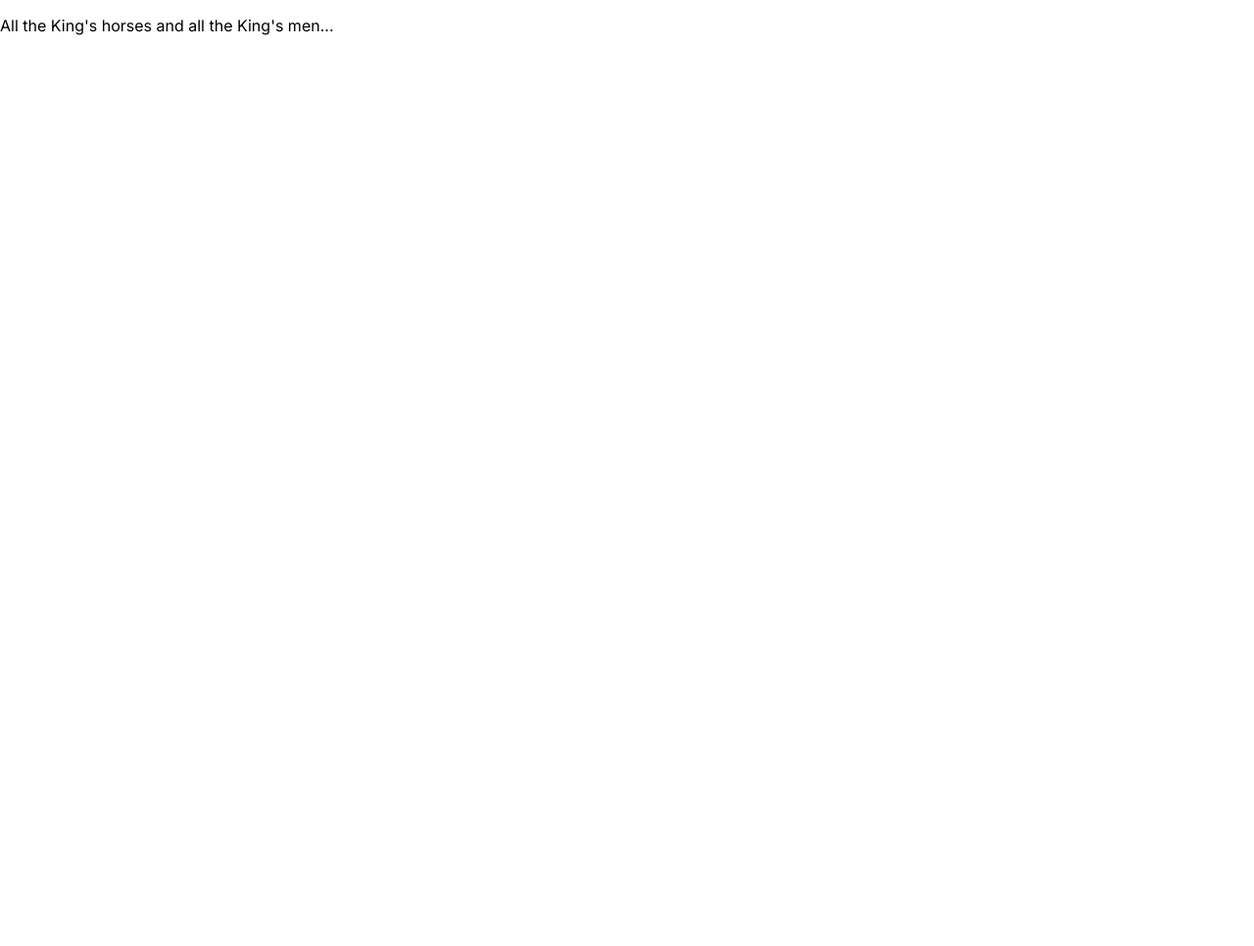
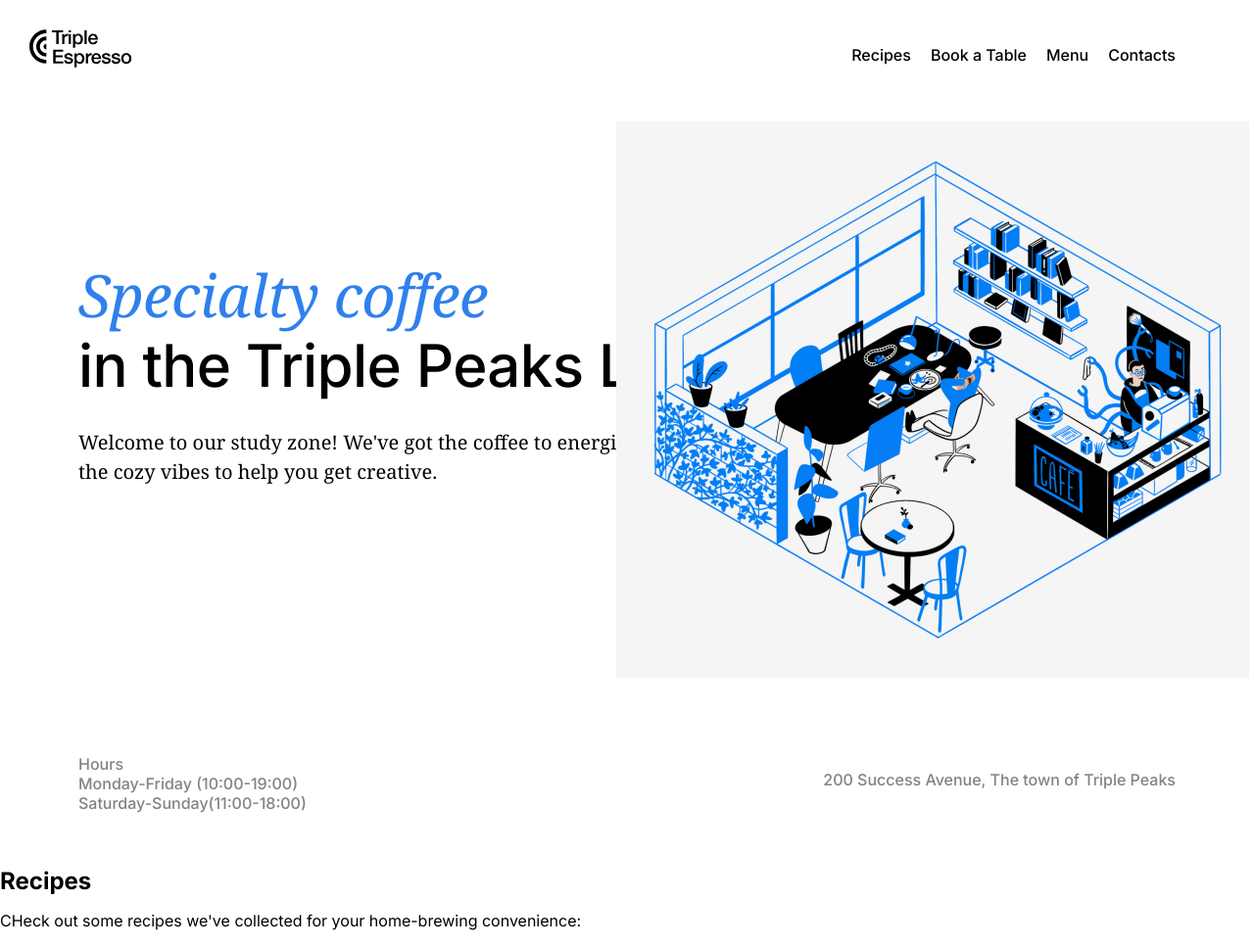
Before and after one commit to alvarochini/se_project_coffeeshop, a plain HTML site: page index.html in a window 1280 px wide. Shown: the whole page at 98% size. Before the commit the page ends 800 px from the top, so only its background shows below. Drawn offline with Linux system fonts and the light colour scheme.

Commit message:
header first stage

```diff
--- a/index.html
+++ b/index.html
@@ -15,13 +15,43 @@
   <link rel="preconnect" href="https://fonts.gstatic.com" crossorigin>
   <link href="https://fonts.googleapis.com/css2?family=Inter:wght@400;500;700&family=Noto+Serif:ital@0;1&display=swap" rel="stylesheet">
 </head>
-<body>
+<body class="background-header" url="(images/background_header.svg)">
 <div class="page">
   <header class="header">
-    <p>All the King's horses and all the King's men...</p>
+    <nav class="nav">
+      <img
+       src="images/logo_coffeeshop_dark.svg"
+       alt="Triple Peaks Logo"
+       Class="nav__logo">
+       <ul class="nav__links">
+        <li><a href="" class="nav__link">Recipes</a></li>
+        <li><a href="" class="nav__link">Book a Table </a></li>
+        <li><a href="" class="nav__link">Menu</a></li>
+        <li><a href="" class="nav__link">Contacts</a></li>
+       </ul>
+    </nav>
+    <h1 class="header__title">
+      <span class="header__span-accent">Specialty coffee</span>
+       in the Triple Peaks Library
+    </h1>
+    <p class="header__description">Welcome to our study zone! We've got the coffee to energize you and the cozy vibes to help you get creative.</p>
+<img src="images/inside_coffee_shop.png"
+     alt="Your Special Place"
+     class="header__image">
+     <div class="header__footer">
+      <div>
+        <p class="header__paragraph">Hours</p>
+        <p class="header__paragraph">Monday-Friday (10:00-19:00)</p>
+        <p class="header__paragraph">Saturday-Sunday(11:00-18:00)</p>
+      </div>
+          <p class="header__info">200 Success Avenue, The town of Triple Peaks</p>
+    </div>
   </header>
   <main class="content">
-  <section class="recipes"></section>
+  <section class="recipes">
+    <h2 class="recipes__title">Recipes</h2>
+    <p class="recipes__subtitle">CHeck out some recipes we've collected for your home-brewing convenience:</p>
+  </section>
   <section class="reservation"></section>
   <section class="menu"></section>
   <section class="about"></section>
--- a/pages/index.css
+++ b/pages/index.css
@@ -7,8 +7,105 @@
   line-height: 20px;
 }
 
-.header{}
+.header{
+  padding:30px 80px 40px;
+  display: flex;
+  flex-direction: column;
+  min-height: 720px;
+  max-height: 800px;
+  height: 100vh;
+}
 
+.nav{
+  display: flex;
+  position: relative;
+  justify-content: space-between;
+
+}
+
+.nav__logo{
+  position: relative;
+  left: -50px;
+  width: 105px;
+  height: 39px;
+}
+
+.nav__links{
+  display: flex;
+  list-style: none;
+  column-gap: 20px;
+  align-items: center;
+  justify-content: start;
+  font-style: normal;
+  font-weight: 500;
+  font-size: 16px;
+  line-height: 20px;
+
+}
+
+.nav__link{
+  text-decoration: none;
+  color:#000000;
+
+}
+
+.header__title{
+  margin: 183px 0 0;
+  max-width: 729px;
+  font-size: 60px;
+  line-height: 72px;
+  font-family: "Inter";
+  font-style: normal;
+  font-weight: 500;
+  letter-spacing: -.6px;
+
+
+}
+
+.header__span-accent{
+  color:#2f80ed;
+  font-style: italic;
+  font-family: "Noto Serif";
+  display: block;
+
+}
+
+.header__description{
+  margin: 28px 0 0;
+  max-width: 683px;
+  font-size: 20px;
+  line-height: 30px;
+  font-family: "Noto Serif";
+  font-style: normal;
+  font-weight: normal;
+}
+
+.header__image{
+  width: 646px;
+  height: 568px;
+  display: inline-block;
+  position: absolute;
+  top: 124px;
+  right: 5px;
+}
+
+.header__footer{
+font-family: "Inter";
+font-style: normal;
+font-weight: 500;
+font-size: 16px;
+line-height: 20px;
+color: #838383;
+display: flex;
+justify-content: space-between;
+margin-top: auto;
+
+}
+
+.header__paragraph{
+  margin: 0;
+
+}
 .content{}
 
 .recipes{}
```
